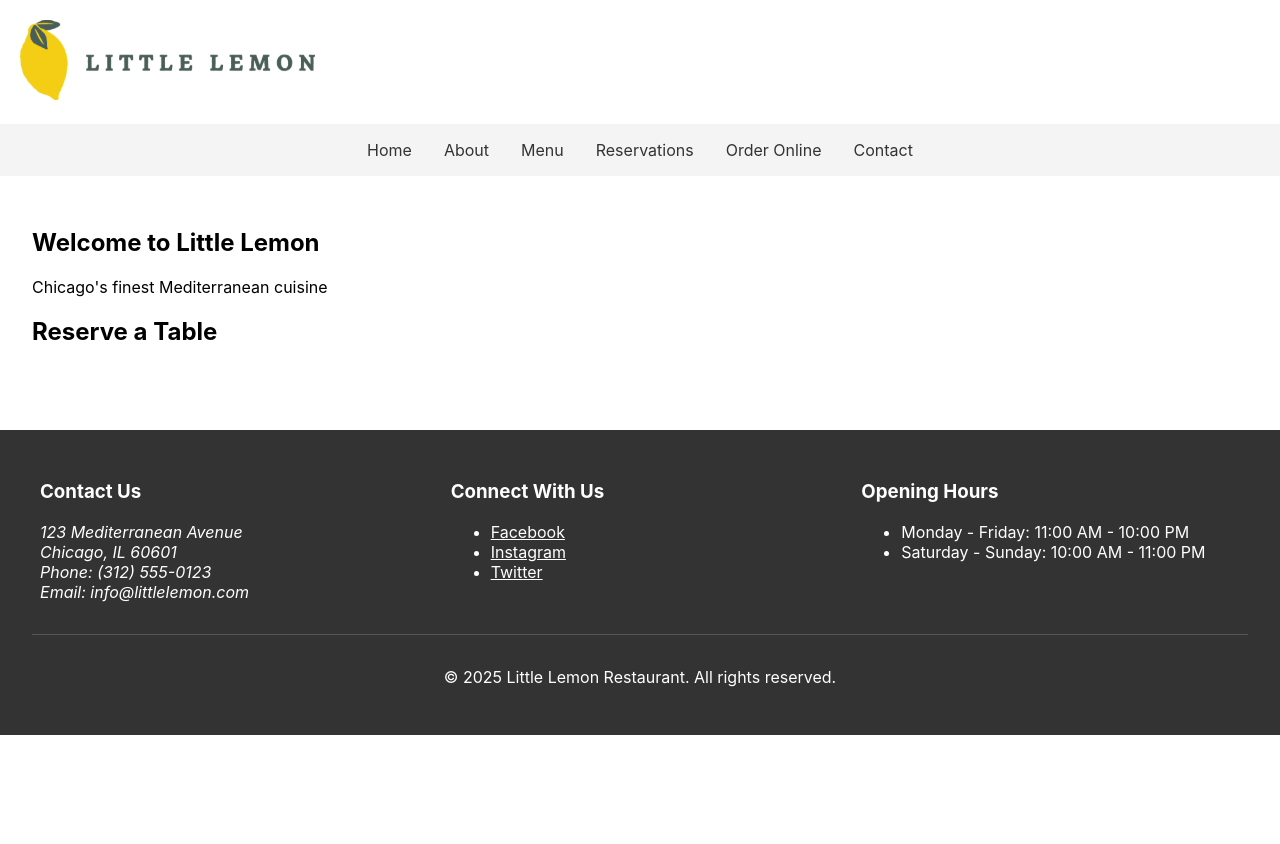
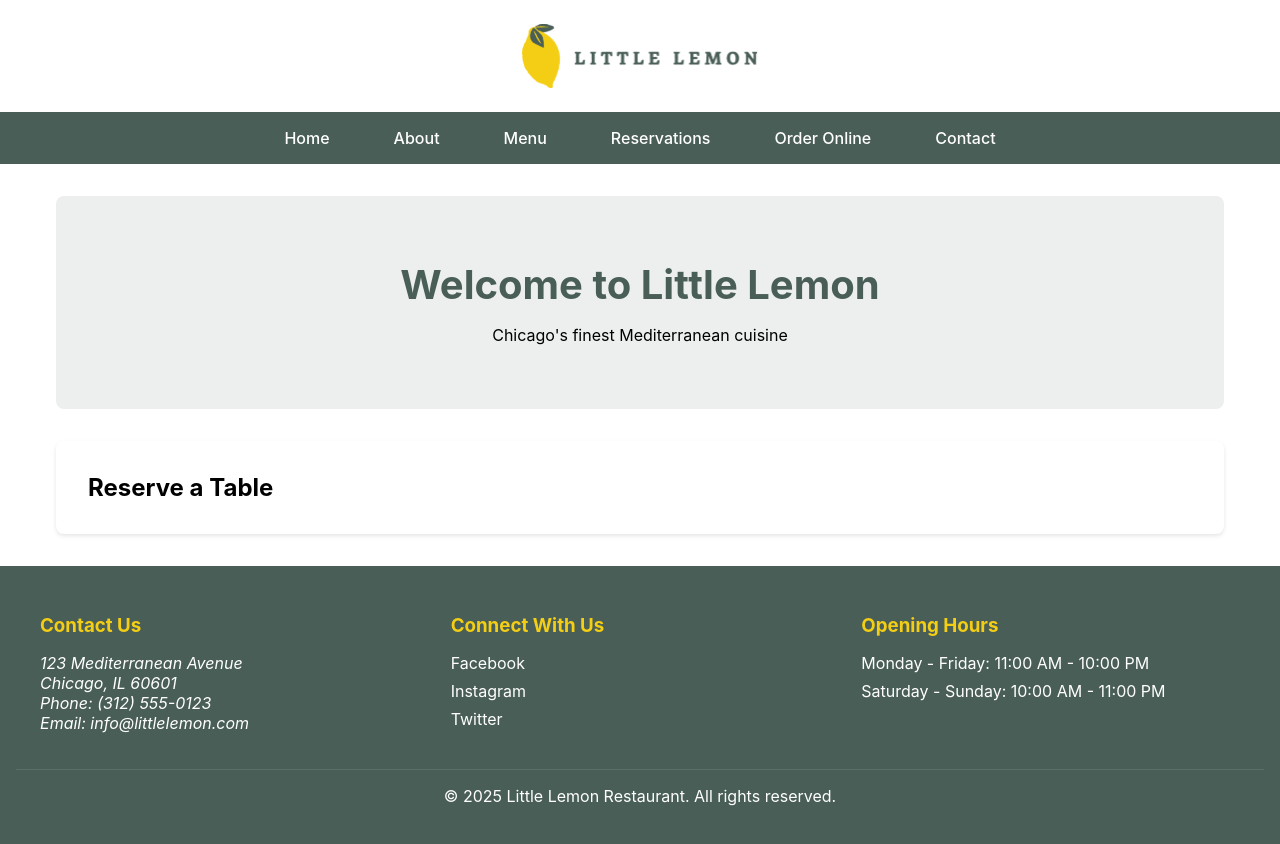
Before and after one commit to akirahanada/my-app, a React (Create React App) app: page / in a window 1280 px wide. Shown: the top 844 px of the page. Before the commit the page ends 800 px from the top, so only its background shows below. Built offline with nearby package versions, Linux system fonts and the light colour scheme.

Commit message:
CSS improve using Grid Layout

```diff
--- a/src/App.css
+++ b/src/App.css
@@ -1,57 +1,182 @@
+/* Base styles and CSS reset */
+* {
+  margin: 0;
+  padding: 0;
+  box-sizing: border-box;
+}
+
+:root {
+  --primary-color: #495E57;
+  --secondary-color: #F4CE14;
+  --text-color: #333333;
+  --background-light: #EDEFEE;
+  --max-width: 1200px;
+  --header-height: 80px;
+}
+
 .App {
-  text-align: center;
+  min-height: 100vh;
+  display: grid;
+  grid-template-rows: auto auto 1fr auto;
+}
+
+/* Header styles */
+.header {
+  background-color: white;
+  box-shadow: 0 2px 4px rgba(0, 0, 0, 0.1);
+  display: flex;
+  justify-content: center;
+  align-items: center;
+  padding: 1rem;
 }
 
 .logo {
-  height: 80px;
-  padding: 20px;
+  height: var(--header-height);
+  padding: 0.5rem;
 }
 
+/* Navigation styles */
 .main-nav {
-  background-color: #f4f4f4;
+  background-color: var(--primary-color);
   padding: 1rem;
+  position: sticky;
+  top: 0;
+  z-index: 100;
 }
 
 .nav-list {
-  list-style-type: none;
-  padding: 0;
-  margin: 0;
+  list-style: none;
   display: flex;
   justify-content: center;
+  align-items: center;
   gap: 2rem;
+  max-width: var(--max-width);
+  margin: 0 auto;
+  flex-wrap: wrap;
 }
 
 .nav-list a {
   text-decoration: none;
-  color: #333;
+  color: white;
+  font-weight: 500;
+  padding: 0.5rem 1rem;
+  border-radius: 4px;
+  transition: background-color 0.3s;
 }
 
-.main-content {
-  padding: 2rem;
+.nav-list a:hover {
+  background-color: rgba(255, 255, 255, 0.1);
 }
 
+/* Main content styles */
+.main-content {
+  max-width: var(--max-width);
+  margin: 0 auto;
+  padding: 2rem 1rem;
+  display: grid;
+  gap: 2rem;
+}
+
+.hero {
+  text-align: center;
+  padding: 4rem 1rem;
+  background-color: var(--background-light);
+  border-radius: 8px;
+}
+
+.hero h1 {
+  color: var(--primary-color);
+  font-size: 2.5rem;
+  margin-bottom: 1rem;
+}
+
+.reservation {
+  padding: 2rem;
+  background: white;
+  border-radius: 8px;
+  box-shadow: 0 2px 4px rgba(0, 0, 0, 0.1);
+}
+
+/* Footer styles */
 .footer {
-  background-color: #333;
+  background-color: var(--primary-color);
   color: white;
-  padding: 2rem;
-  margin-top: 2rem;
+  padding: 3rem 1rem;
+  margin-top: auto;
 }
 
 .footer-content {
   display: grid;
-  grid-template-columns: repeat(3, 1fr);
+  grid-template-columns: repeat(auto-fit, minmax(250px, 1fr));
   gap: 2rem;
-  max-width: 1200px;
+  max-width: var(--max-width);
   margin: 0 auto;
+}
+
+.footer h3 {
+  color: var(--secondary-color);
+  margin-bottom: 1rem;
+}
+
+.footer ul {
+  list-style: none;
+}
+
+.footer li {
+  margin-bottom: 0.5rem;
 }
 
 .footer a {
   color: white;
+  text-decoration: none;
+}
+
+.footer a:hover {
+  color: var(--secondary-color);
 }
 
 .copyright {
   text-align: center;
   margin-top: 2rem;
   padding-top: 1rem;
-  border-top: 1px solid #555;
+  border-top: 1px solid rgba(255, 255, 255, 0.1);
 }
+
+/* Responsive styles */
+@media (max-width: 768px) {
+  .nav-list {
+    flex-direction: column;
+    gap: 1rem;
+  }
+
+  .hero h1 {
+    font-size: 2rem;
+  }
+
+  .footer-content {
+    grid-template-columns: 1fr;
+    text-align: center;
+  }
+
+  .footer-content section {
+    padding: 0 1rem;
+  }
+}
+
+@media (max-width: 480px) {
+  .logo {
+    height: 60px;
+  }
+
+  .hero {
+    padding: 2rem 1rem;
+  }
+
+  .hero h1 {
+    font-size: 1.75rem;
+  }
+
+  .main-content {
+    padding: 1rem;
+  }
+}
```
